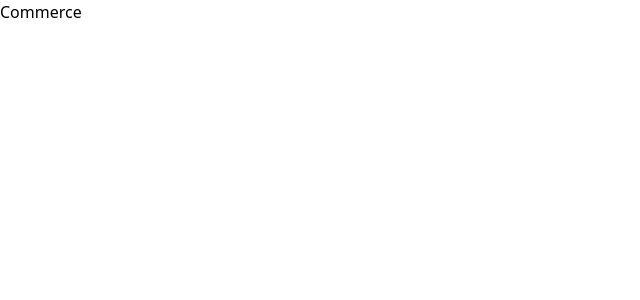
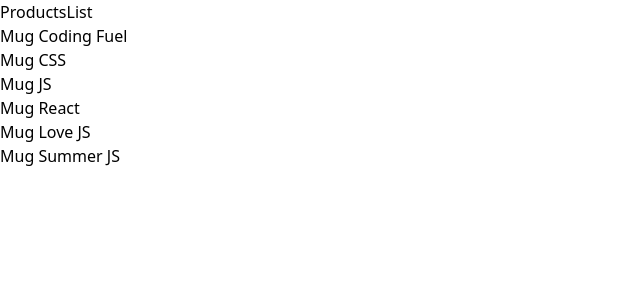
Before and after one commit to OG93-COM/10ReactProjects, a React (Vite) app in the folder E-Commerce/: page / in a window 1280 px wide. Shown: the top 300 px of the page, without its empty margins (0-640 px from the left). Built offline with nearby package versions, Linux system fonts and the light colour scheme.

Commit message:
E-Commerce

```diff
--- a/E-Commerce/src/App.jsx
+++ b/E-Commerce/src/App.jsx
@@ -1,9 +1,13 @@
+import ProductsList from "./components/ProductsList.jsx";
+
+
 function App() {
   return (
     <>
-    Commerce
+    <ProductsList/>
+
     </>
-  );
+  )
 }
 
 export default App;
--- /dev/null
+++ b/E-Commerce/src/components/ProductsList.jsx
@@ -0,0 +1,25 @@
+import React from 'react'
+import {useSelector, useDispatch} from 'react-redux'
+import { getProductsList } from "../features/products";
+
+const ProductsList = () => {
+    const productsItems = useSelector(state => state.products)
+    const dispatch = useDispatch()
+
+    if(!productsItems.items){
+        dispatch(getProductsList())
+    } else {console.log(productsItems)
+            console.log("✅✅✅✅✅") }
+
+  return (
+    <>
+    <div>ProductsList</div>
+    <ul>
+        {productsItems.items && productsItems.items.map(product => (<li key={product.id}>{product.title}</li>)
+        )}
+    </ul>
+    </>
+  )
+}
+
+export default ProductsList
--- /dev/null
+++ b/E-Commerce/src/features/products.js
@@ -0,0 +1,32 @@
+import {createSlice} from '@reduxjs/toolkit'
+
+const initialState = {
+    items: undefined
+}
+
+export const productSlice = createSlice({
+    name:'products',
+    initialState,
+    reducers:{
+        addProduct: (state,action) => {
+            state.items = action.payload;
+        }
+    }
+})
+
+// Middelware Function
+export const getProductsList = (action) => {
+    return function(dispatch, getState) {
+        fetch('/data/inventory.json')
+        .then(res => {
+            if (!res.ok) {
+                throw new Error("Network response was not ok : " + res.status);
+              }
+              return res.json();
+        })
+        .then(data => dispatch(addProduct(data.products)))
+    }
+}
+
+export const { addProduct } = productSlice.actions;
+export default productSlice.reducer;
--- a/E-Commerce/src/main.jsx
+++ b/E-Commerce/src/main.jsx
@@ -2,5 +2,11 @@ import React from "react"
 import ReactDOM from "react-dom/client"
 import App from "./App.jsx"
 import "./index.css"
+import { store } from "./store.js"
+import { Provider } from 'react-redux'
 
-ReactDOM.createRoot(document.getElementById("root")).render(<App />)
+ReactDOM.createRoot(document.getElementById("root")).render(
+    <Provider store={store}>
+        <App />
+    </Provider>
+)
--- /dev/null
+++ b/E-Commerce/src/store.js
@@ -0,0 +1,9 @@
+import { configureStore } from "@reduxjs/toolkit";
+import products from "./features/products";
+
+
+export const store = configureStore({
+    reducer:{
+        products
+    }
+})
```
